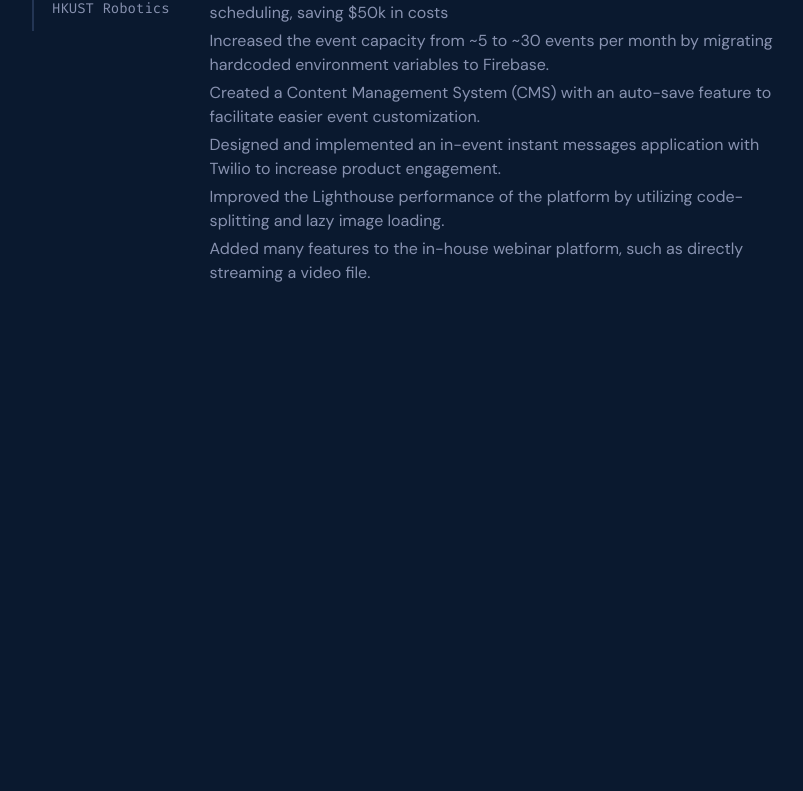
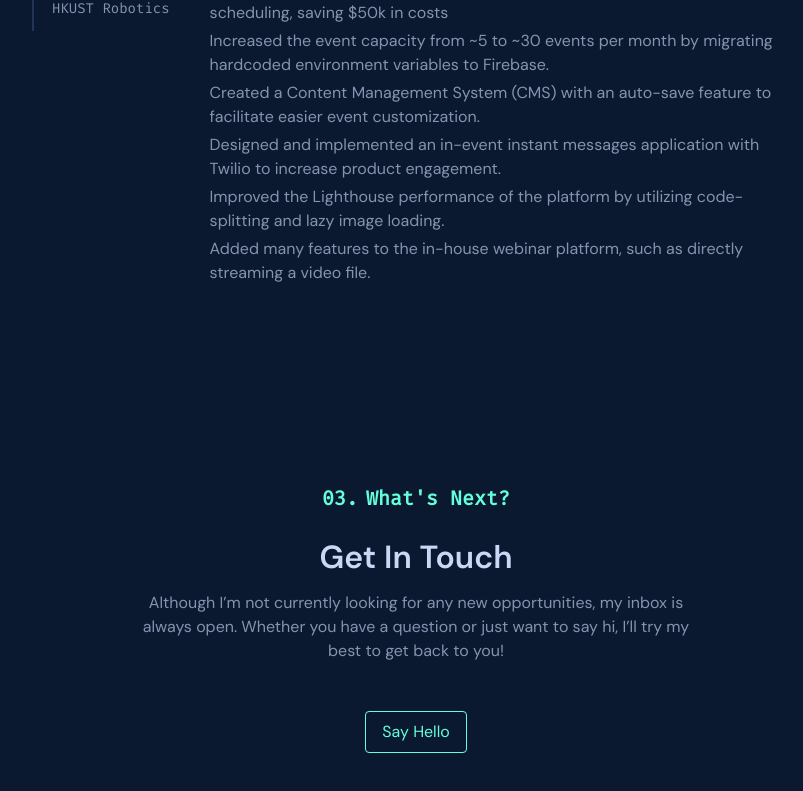
Before and after one commit to jackkkonggg/jackkkonggg.github.io, a Next.js app: page / in a window 1280 px wide. Shown: the part 1617-2408 px from the top of the page, without its empty margins (224-1027 px from the left). Before the commit the page ends 2004 px from the top, so only its background shows below. Built offline with nearby package versions, Linux system fonts and the light colour scheme.

Commit message:
feat: add contact section

```diff
--- /dev/null
+++ b/src/components/Main/Contact.tsx
@@ -0,0 +1,22 @@
+import { Button } from '@/design-system/Button';
+import { FC } from 'react';
+import { AutoNumberedHeading } from './NumberedHeading';
+
+export const Contact: FC = () => {
+  return (
+    <section className="py-24 max-w-xl mx-auto flex flex-col items-center">
+      <p className="counter-increment before-green-counter before:mr-2 text-sm-scalable text-green font-mono">
+        What's Next?
+      </p>
+      <h2 className="mt-5 text-slate-light text-md-scalable">Get In Touch</h2>
+      <p className="mt-2.5 text-center text-slate-dark">
+        Although I’m not currently looking for any new opportunities, my inbox
+        is always open. Whether you have a question or just want to say hi, I’ll
+        try my best to get back to you!
+      </p>
+      <a className="mt-12" href="mailto:jackkkonggg@icloud.com">
+        <Button>Say Hello</Button>
+      </a>
+    </section>
+  );
+};
--- a/src/components/Main/Experience.tsx
+++ b/src/components/Main/Experience.tsx
@@ -84,7 +84,7 @@ export const Experience: FC = () => {
             ))}
         </Tab.Group>
         <Tab.Panel className="grow relative py-1.5">
-          <h3 className="text-slate-dark font-medium text-xl">
+          <h3 className="text-slate-light font-medium text-xl">
             <span>{selectedExperience.position} </span>
             <span className="text-green"> @ </span>
             <Link href={selectedExperience.companyUri} target="_blank">
--- a/src/components/Main/NumberedHeading.tsx
+++ b/src/components/Main/NumberedHeading.tsx
@@ -15,7 +15,7 @@ export const AutoNumberedHeading: FC<AutoNumberedHeadingProps> = ({
         className={clsx(
           'counter-increment',
           'text-md-scalable text-slate-light',
-          `before:content-['0'_counter(item)_'.'] before:relative before:font-mono before:text-green before:text-sm-scalable before:bottom-[2px] before:mr-2`,
+          `before-green-counter before:bottom-[2px] before:mr-2 before:text-sm-scalable`,
         )}
       >
         {heading}
--- a/src/components/NavBar.tsx
+++ b/src/components/NavBar.tsx
@@ -18,7 +18,7 @@ export const NavBar: FC = () => {
             <li key="item" className="px-6 py-4 counter-increment">
               <Link
                 href="#"
-                className="before:content-['0'_counter(item)_'.'] before:mr-1 before:text-green text-slate"
+                className="before-green-counter before:mr-1 text-slate"
               >
                 {item}
               </Link>
--- a/src/pages/index.tsx
+++ b/src/pages/index.tsx
@@ -4,12 +4,14 @@ import { NextPage } from 'next';
 import { Fragment } from 'react';
 import { Socials } from '@/components/Socials';
 import { Main } from '@/components/Main';
+import { Contact } from '@/components/Main/Contact';
 
 const Home: NextPage = () => {
   return (
     <Fragment>
       <NavBar />
       <Main />
+      <Contact />
       <Socials />
     </Fragment>
   );
--- a/src/styles/globals.css
+++ b/src/styles/globals.css
@@ -29,4 +29,8 @@
   .counter-increment {
     counter-increment: item 1;
   }
+
+  .before-green-counter {
+    @apply before:content-['0'_counter(item)_'.'] before:relative before:font-mono before:text-green;
+  }
 }
```
